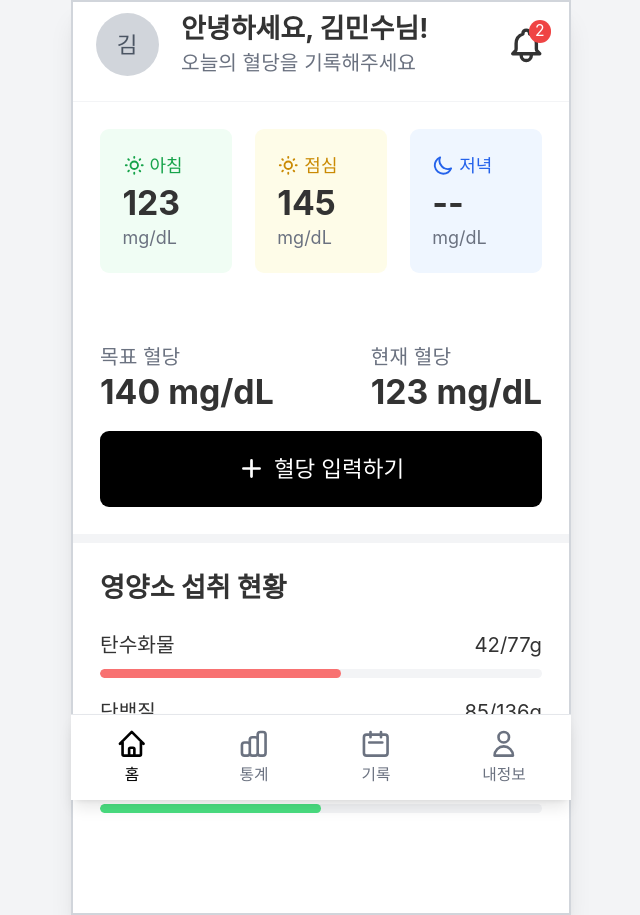
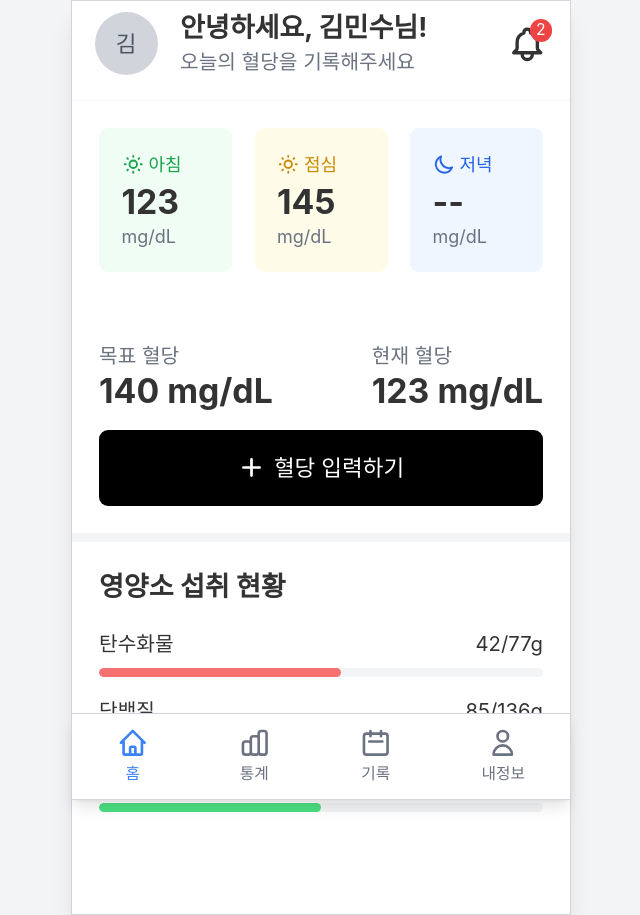
Before and after one commit to health-steady/heady-front, a Next.js app: page / in a window 1280 px wide. Shown: the whole page, without its empty margins (319-959 px from the left). Built offline with nearby package versions, Linux system fonts and the light colour scheme.

Commit message:
feat : 레이아웃 수정 bottomNavigation 테두리 수정 레이아웃 bottomNavigation과 통일

```diff
--- a/app/calendar/page.tsx
+++ b/app/calendar/page.tsx
@@ -60,7 +60,7 @@ export default function Calendar() {
 
   return (
     <div className="min-h-screen bg-gray-100 flex justify-center items-start pt-0">
-      <div className="w-full max-w-[500px] h-screen sm:h-[915px] relative bg-white overflow-hidden shadow-xl border-2 border-gray-300">
+      <div className="w-full max-w-[500px] h-screen sm:h-[915px] relative bg-white overflow-hidden shadow-xl border border-gray-300">
         <div className="h-full overflow-y-auto pb-28 pt-0">
           <div className="bg-white h-full">
             {/* 헤더 */}
--- a/app/page.tsx
+++ b/app/page.tsx
@@ -25,7 +25,7 @@ export default function Home() {
 
   return (
     <div className="min-h-screen bg-gray-100 flex justify-center items-start pt-0">
-      <div className="w-full max-w-[500px] h-screen sm:h-[915px] relative bg-white overflow-hidden shadow-xl border-2 border-gray-300">
+      <div className="w-full max-w-[500px] h-screen sm:h-[915px] relative bg-white overflow-hidden shadow-xl border border-gray-300">
         <div className="h-full overflow-y-auto pb-28 pt-0">
           <div className="bg-white h-full">
             <Header userName={userName} />
--- a/app/profile/page.tsx
+++ b/app/profile/page.tsx
@@ -17,7 +17,7 @@ export default function Profile() {
 
   return (
     <div className="min-h-screen bg-gray-100 flex justify-center items-start pt-0">
-      <div className="w-full max-w-[500px] h-screen sm:h-[915px] relative bg-white overflow-hidden shadow-xl border-2 border-gray-300">
+      <div className="w-full max-w-[500px] h-screen sm:h-[915px] relative bg-white overflow-hidden shadow-xl border border-gray-300">
         <div className="h-full overflow-y-auto pb-28 pt-0">
           <div className="bg-white h-full">
             {/* 헤더 */}
--- a/app/stats/page.tsx
+++ b/app/stats/page.tsx
@@ -42,7 +42,7 @@ export default function Stats() {
 
   return (
     <div className="min-h-screen bg-gray-100 flex justify-center items-start pt-0">
-      <div className="w-full max-w-[500px] h-screen sm:h-[915px] relative bg-white overflow-hidden shadow-xl border-2 border-gray-300">
+      <div className="w-full max-w-[500px] h-screen sm:h-[915px] relative bg-white overflow-hidden shadow-xl border border-gray-300">
         <div className="h-full overflow-y-auto pb-28 pt-0">
           <div className="bg-white h-full">
             {/* 헤더 */}
--- a/components/BottomNavigation.tsx
+++ b/components/BottomNavigation.tsx
@@ -9,16 +9,16 @@ const BottomNavigation: React.FC<BottomNavigationProps> = ({
   activePage = "home",
 }) => {
   return (
-    <div className="fixed bottom-0 left-0 right-0 bg-white border-t border-gray-200 flex justify-around py-3 z-50 w-full max-w-[500px] mx-auto shadow-lg">
+    <div className="fixed bottom-0 left-0 right-0 bg-white border border-gray-300 flex justify-around py-3 z-50 w-full max-w-[500px] mx-auto shadow-lg">
       <Link
         href="/"
-        className={`flex flex-col items-center justify-center text-sm ${
-          activePage === "home" ? "text-black" : "text-gray-500"
+        className={`flex flex-col items-center justify-center text-sm transition-all duration-200 transform hover:scale-110 active:scale-95 hover:text-blue-500 ${
+          activePage === "home" ? "text-blue-500 font-medium" : "text-gray-500"
         }`}
       >
         <svg
           xmlns="http://www.w3.org/2000/svg"
-          className="h-6 w-6 sm:h-7 sm:w-7"
+          className="h-6 w-6 sm:h-7 sm:w-7 transition-colors duration-200"
           fill="none"
           viewBox="0 0 24 24"
           stroke="currentColor"
@@ -34,13 +34,13 @@ const BottomNavigation: React.FC<BottomNavigationProps> = ({
       </Link>
       <Link
         href="/stats"
-        className={`flex flex-col items-center justify-center text-sm ${
-          activePage === "stats" ? "text-black" : "text-gray-500"
+        className={`flex flex-col items-center justify-center text-sm transition-all duration-200 transform hover:scale-110 active:scale-95 hover:text-blue-500 ${
+          activePage === "stats" ? "text-blue-500 font-medium" : "text-gray-500"
         }`}
       >
         <svg
           xmlns="http://www.w3.org/2000/svg"
-          className="h-6 w-6 sm:h-7 sm:w-7"
+          className="h-6 w-6 sm:h-7 sm:w-7 transition-colors duration-200"
           fill="none"
           viewBox="0 0 24 24"
           stroke="currentColor"
@@ -56,13 +56,15 @@ const BottomNavigation: React.FC<BottomNavigationProps> = ({
       </Link>
       <Link
         href="/calendar"
-        className={`flex flex-col items-center justify-center text-sm ${
-          activePage === "calendar" ? "text-black" : "text-gray-500"
+        className={`flex flex-col items-center justify-center text-sm transition-all duration-200 transform hover:scale-110 active:scale-95 hover:text-blue-500 ${
+          activePage === "calendar"
+            ? "text-blue-500 font-medium"
+            : "text-gray-500"
         }`}
       >
         <svg
           xmlns="http://www.w3.org/2000/svg"
-          className="h-6 w-6 sm:h-7 sm:w-7"
+          className="h-6 w-6 sm:h-7 sm:w-7 transition-colors duration-200"
           fill="none"
           viewBox="0 0 24 24"
           stroke="currentColor"
@@ -78,13 +80,15 @@ const BottomNavigation: React.FC<BottomNavigationProps> = ({
       </Link>
       <Link
         href="/profile"
-        className={`flex flex-col items-center justify-center text-sm ${
-          activePage === "profile" ? "text-black" : "text-gray-500"
+        className={`flex flex-col items-center justify-center text-sm transition-all duration-200 transform hover:scale-110 active:scale-95 hover:text-blue-500 ${
+          activePage === "profile"
+            ? "text-blue-500 font-medium"
+            : "text-gray-500"
         }`}
       >
         <svg
           xmlns="http://www.w3.org/2000/svg"
-          className="h-6 w-6 sm:h-7 sm:w-7"
+          className="h-6 w-6 sm:h-7 sm:w-7 transition-colors duration-200"
           fill="none"
           viewBox="0 0 24 24"
           stroke="currentColor"
```
